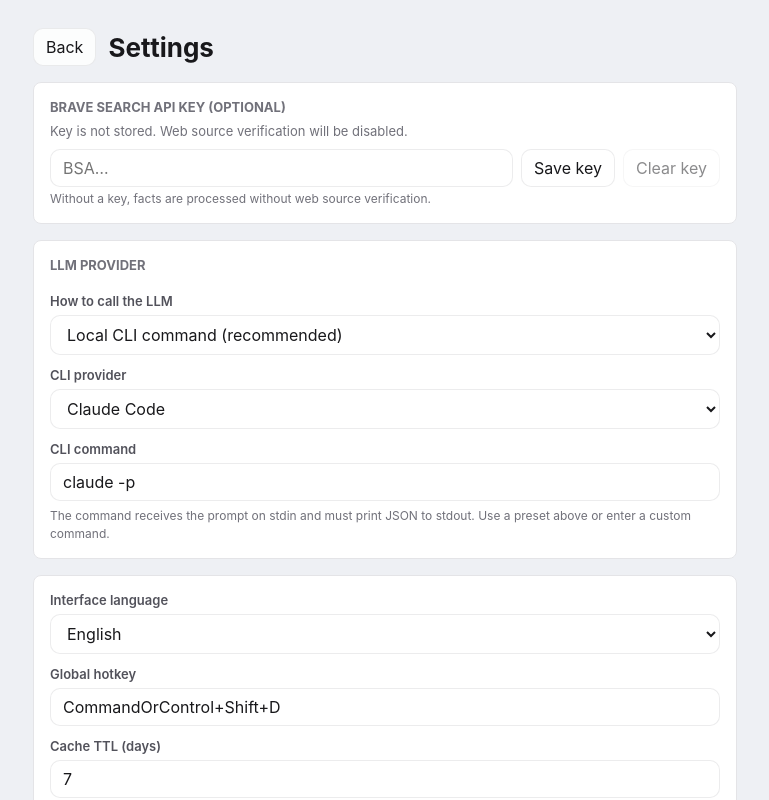
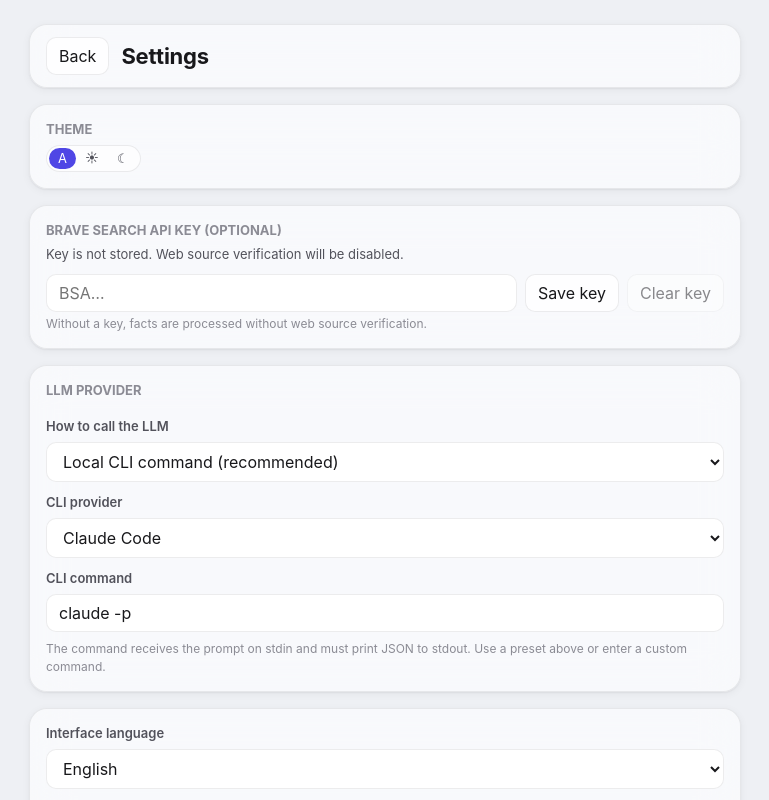
Before and after one commit to lukoplt/ai-prove, a SvelteKit app: page /settings in a window 1280 px wide. Shown: the whole page, without its empty margins (255-1024 px from the left). Built offline with nearby package versions, Linux system fonts and the light colour scheme.

Commit message:
feat(ui): glass reskin for settings with theme control

```diff
--- a/src/routes/settings/+page.svelte
+++ b/src/routes/settings/+page.svelte
@@ -8,6 +8,7 @@
     presetCommand,
     type CliPresetId,
   } from '$lib/cliPresets';
+  import ThemeToggle from '$lib/components/ThemeToggle.svelte';
   import { setLocale } from '$lib/stores/i18n.svelte';
   import { settings } from '$lib/stores/settings.svelte';
   import { t } from '$lib/stores/i18n.svelte';
@@ -65,13 +66,18 @@
 </script>
 
 <main class="page">
-  <header>
+  <header class="glass">
     <button type="button" onclick={() => goto(resolve('/'))}>{t('settings.back')}</button>
     <h1>{t('settings.title')}</h1>
   </header>
 
+  <section class="glass">
+    <h2>{t('theme.label')}</h2>
+    <ThemeToggle />
+  </section>
+
   {#if local.provider === 'anthropic'}
-    <section>
+    <section class="glass">
       <h2>{t('settings.anthropic_key_label')}</h2>
       <p class="status">
         {settings.anthropicPresent ? t('settings.key_present') : t('settings.key_missing')}
@@ -97,7 +103,7 @@
     </section>
   {/if}
 
-  <section>
+  <section class="glass">
     <h2>{t('settings.brave_key_label')}</h2>
     <p class="status">
       {settings.bravePresent ? t('settings.key_present') : t('settings.brave_key_missing_optional')}
@@ -123,7 +129,7 @@
     <small class="hint">{t('settings.brave_key_hint')}</small>
   </section>
 
-  <section class="settings-grid">
+  <section class="settings-grid glass">
     <h2>{t('settings.provider_section')}</h2>
     <label>
       <span>{t('settings.provider_label')}</span>
@@ -167,7 +173,7 @@
     {/if}
   </section>
 
-  <section class="settings-grid">
+  <section class="settings-grid glass">
     <label>
       <span>{t('settings.locale_label')}</span>
       <select bind:value={local.locale}>
@@ -185,7 +191,7 @@
     </label>
   </section>
 
-  <section class="settings-grid">
+  <section class="settings-grid glass">
     <h2>{t('settings.updates_section')}</h2>
     <label class="check">
       <input type="checkbox" bind:checked={local.check_updates_on_launch} />
@@ -194,7 +200,7 @@
     <small class="hint">{t('settings.check_updates_hint')}</small>
   </section>
 
-  <footer>
+  <footer class="glass">
     <div class="footer-status">
       {#if message}
         <span class="msg">{message}</span>
@@ -218,33 +224,34 @@
     height: 100vh;
     max-width: 760px;
     margin: 0 auto;
-    padding: 28px;
+    padding: var(--space-6);
     display: grid;
-    gap: 16px;
+    gap: var(--space-4);
     overflow-y: auto;
   }
 
   header {
     display: flex;
     align-items: center;
-    gap: 12px;
+    gap: var(--space-3);
+    padding: var(--space-3) var(--space-4);
+    border-radius: var(--radius-lg);
   }
 
   h1 {
     margin: 0;
-    font-size: 26px;
+    font-size: 22px;
+    letter-spacing: -0.01em;
   }
 
   section {
-    padding: 16px;
-    border: 1px solid #e4e4e7;
-    border-radius: 8px;
-    background: #ffffff;
+    padding: var(--space-4);
+    border-radius: var(--radius-lg);
   }
 
   h2 {
-    margin: 0 0 8px;
-    color: #71717a;
+    margin: 0 0 var(--space-2);
+    color: var(--text-subtle);
     font-size: 13px;
     font-weight: 700;
     text-transform: uppercase;
@@ -252,7 +259,7 @@
 
   .row {
     display: flex;
-    gap: 8px;
+    gap: var(--space-2);
   }
 
   .row input {
@@ -261,23 +268,23 @@
   }
 
   .status {
-    margin: 0 0 10px;
-    color: #71717a;
+    margin: 0 0 var(--space-3);
+    color: var(--text-muted);
     font-size: 13px;
   }
 
   .settings-grid {
     display: grid;
-    gap: 12px;
+    gap: var(--space-3);
   }
 
   label {
     display: grid;
-    gap: 6px;
+    gap: var(--space-2);
   }
 
   label span {
-    color: #52525b;
+    color: var(--text-muted);
     font-size: 13px;
     font-weight: 600;
   }
@@ -286,7 +293,9 @@
     display: grid;
     grid-template-columns: minmax(0, 1fr) auto minmax(0, 1fr);
     align-items: center;
-    gap: 16px;
+    gap: var(--space-4);
+    padding: var(--space-4);
+    border-radius: var(--radius-lg);
   }
 
   .footer-status {
@@ -298,9 +307,9 @@
     grid-column: 2;
     align-items: center;
     justify-self: center;
-    gap: 12px;
+    gap: var(--space-3);
     min-width: 0;
-    color: #71717a;
+    color: var(--text-muted);
     font-size: 12px;
     font-weight: 500;
     line-height: 16px;
@@ -313,7 +322,7 @@
   }
 
   .brand {
-    color: #3f3f46;
+    color: var(--text);
     font-weight: 700;
   }
 
@@ -324,13 +333,17 @@
   }
 
   .primary {
-    border-color: #18181b;
-    background: #18181b;
-    color: #ffffff;
+    border-color: var(--accent);
+    background: var(--accent);
+    color: var(--accent-contrast);
+  }
+  .primary:hover {
+    background: var(--accent-hover);
+    border-color: var(--accent-hover);
   }
 
   .msg {
-    color: #166534;
+    color: var(--ok);
     font-size: 13px;
   }
 
@@ -347,7 +360,7 @@
   }
 
   .hint {
-    color: #71717a;
+    color: var(--text-subtle);
     font-size: 12px;
     line-height: 1.45;
   }
```
